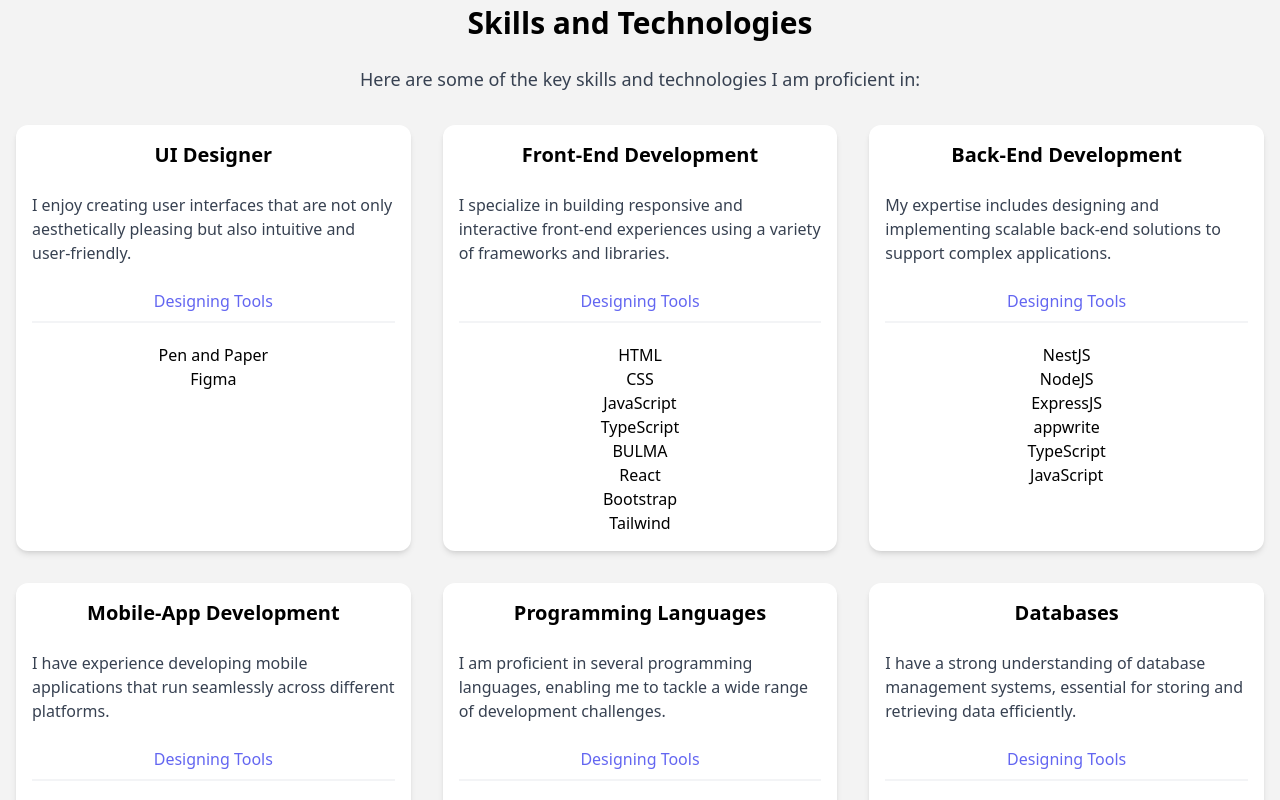
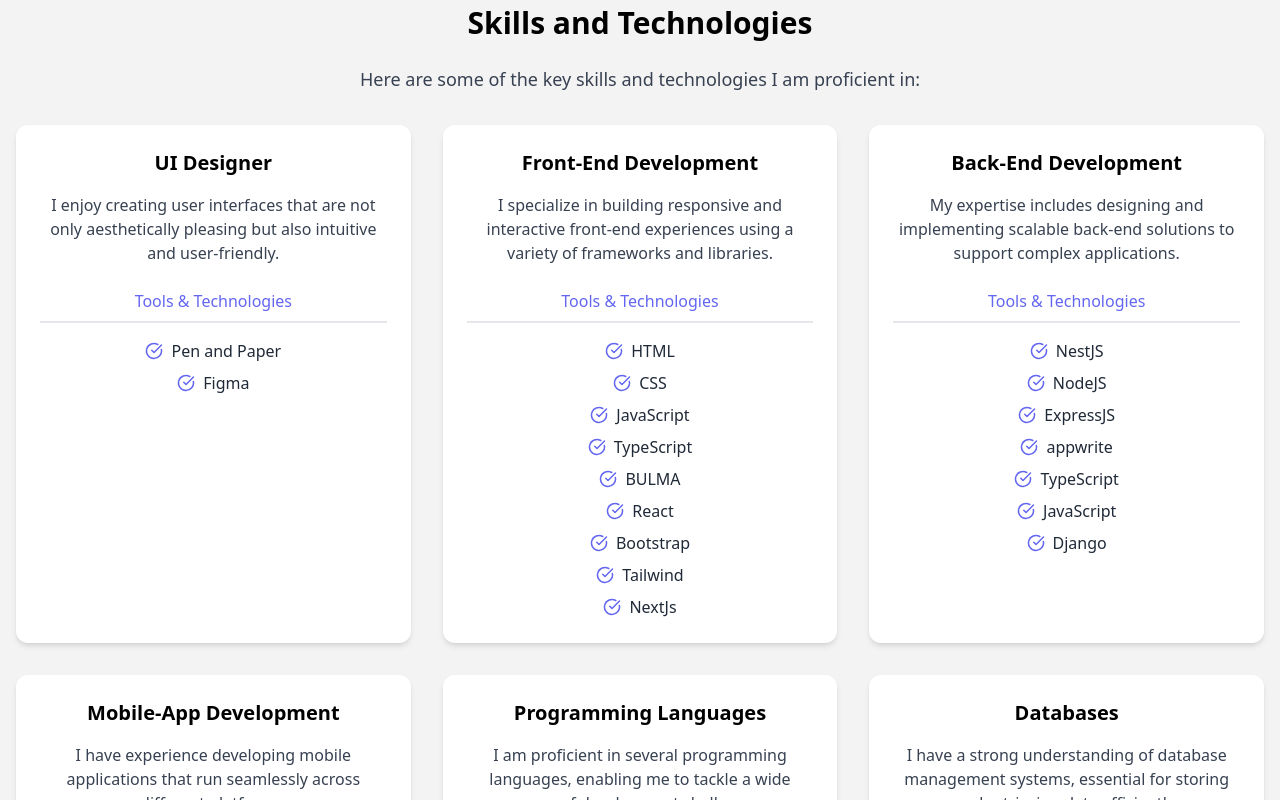
Before and after one commit to Eyoab11/Personal-Portfolio, a React (Vite) app: page / in a window 1280 px wide. Shown: the part 860-1660 px from the top of the page. Built offline with nearby package versions, Linux system fonts and the light colour scheme.

Commit message:
Update About.jsx

```diff
--- a/src/components/About.jsx
+++ b/src/components/About.jsx
@@ -1,4 +1,5 @@
 import React from 'react';
+import { CheckCircle } from 'lucide-react';
 
 const About = () => {
   return (
@@ -7,11 +8,9 @@
         <div className="flex justify-center">
           <div className="max-w-4xl px-8 py-8 md:max-w-3xl md:px-0 md:py-16 text-center md:text-left md:mt-4 lg:-mt-8">
             <p className="max-w-8xl mx-auto md:mx-0">
-    I am a proactive third-year Software Engineering student at Addis Ababa University, known for my fast learning abilities and eagerness to delve deeply into the world of technology. My dedication to leaving a significant and impactful footprint in the software industry fuels my relentless pursuit of excellence. This commitment drives me to consistently strive for the highest standards in my work, and to approach every challenge with a solution-oriented mindset. I am passionate about leveraging my skills and knowledge to make meaningful contributions to the field of software engineering.
+              I am a proactive Software Engineer, known for my fast learning abilities and eagerness to delve deeply into the world of technology. My dedication to leaving a significant and impactful footprint in the software industry fuels my relentless pursuit of excellence. This commitment drives me to consistently strive for the highest standards in my work, and to approach every challenge with a solution-oriented mindset. I am passionate about leveraging my skills and knowledge to make meaningful contributions to the field of software engineering.
             </p>
           </div>
-
-
         </div>
       </section>
 
@@ -30,12 +29,12 @@
             <SkillCard
               title="Front-End Development"
               description="I specialize in building responsive and interactive front-end experiences using a variety of frameworks and libraries."
-        tools={['HTML', 'CSS', 'JavaScript','TypeScript', 'BULMA', 'React', 'Bootstrap', 'Tailwind']}
+              tools={['HTML', 'CSS', 'JavaScript', 'TypeScript', 'BULMA', 'React', 'Bootstrap', 'Tailwind', 'NextJs']}
             />
             <SkillCard
               title="Back-End Development"
               description="My expertise includes designing and implementing scalable back-end solutions to support complex applications."
-        tools={['NestJS', 'NodeJS', 'ExpressJS', 'appwrite', 'TypeScript', 'JavaScript']}
+              tools={['NestJS', 'NodeJS', 'ExpressJS', 'appwrite', 'TypeScript', 'JavaScript', 'Django']}
             />
             <SkillCard
               title="Mobile-App Development"
@@ -50,30 +49,30 @@
             <SkillCard
               title="Databases"
               description="I have a strong understanding of database management systems, essential for storing and retrieving data efficiently."
-        tools={['MySQL', 'MongoDB']}
+              tools={['MySQL', 'MongoDB', 'PostgreSQL']}
             />
           </div>
         </div>
       </section>
-
     </>
   );
-}
+};
 
 // SkillCard component for displaying individual skills
 const SkillCard = ({ title, description, tools }) => (
-  <div className="bg-white rounded-xl shadow-md p-4">
-    <h3 className="text-xl font-bold text-center mb-6">{title}</h3>
-    <p className="text-gray-700 mb-6">{description}</p>
-    <h3 className="text-indigo-500 mb-2 text-center">Designing Tools</h3>
-    <div className="border border-gray-100 mb-5"></div>
-    <div className="text-center">
-      <ul>
+  <div className="bg-white rounded-xl shadow-md p-6">
+    <h3 className="text-xl font-bold text-center mb-4">{title}</h3>
+    <p className="text-gray-700 mb-6 text-center">{description}</p>
+    <h3 className="text-indigo-500 mb-2 text-center">Tools & Technologies</h3>
+    <div className="border border-gray-200 mb-4"></div>
+    <ul className="list-none space-y-2 text-gray-800 text-center">
       {tools.map((tool, index) => (
-          <li key={index}>{tool}</li>
+        <li key={index} className="flex items-center justify-center gap-2">
+          <CheckCircle className="text-indigo-500" size={18} />
+          {tool}
+        </li>
       ))}
     </ul>
-    </div>
   </div>
 );
 
```
Lines whose indentation alone changed are shown as unchanged.
